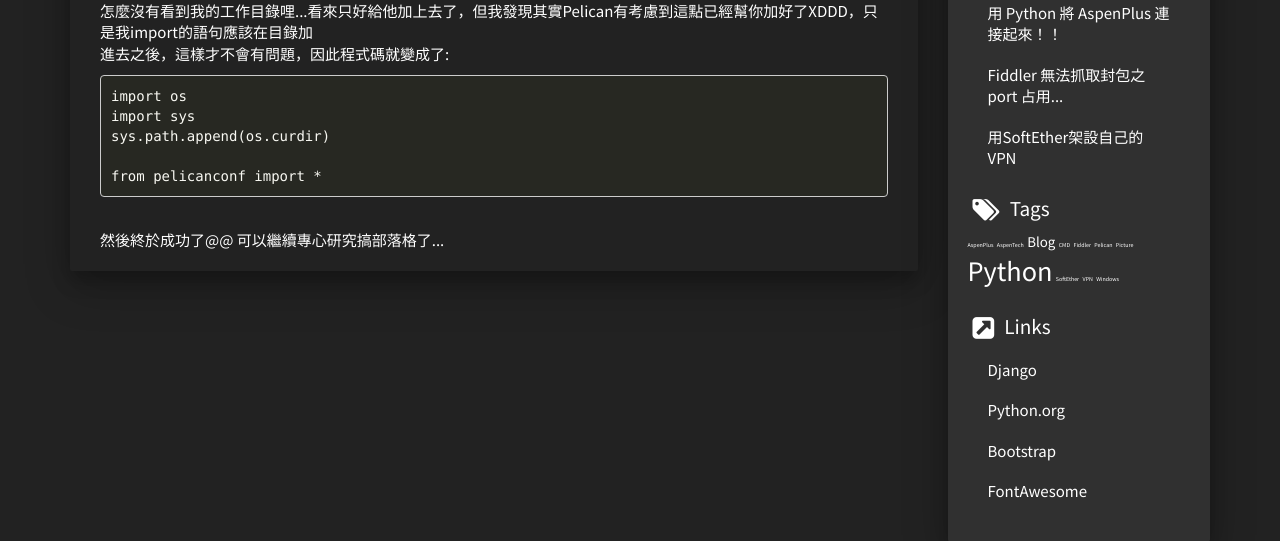
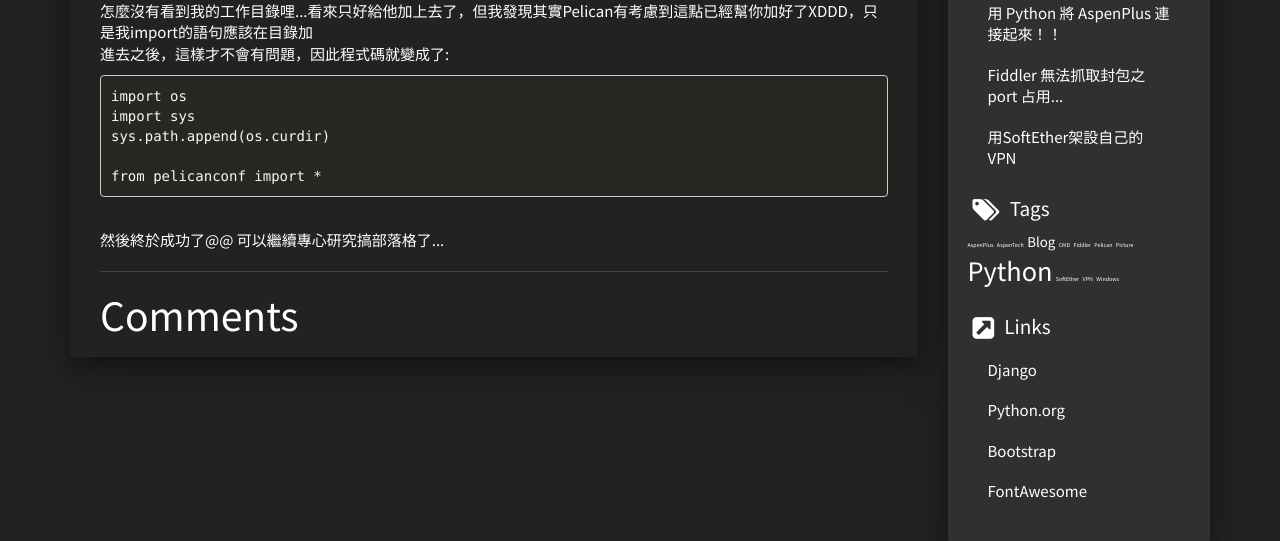
Before and after one commit to Shen-SJ/DjangoCourse_Final_myblog, a Django app: a page that uses templates/article.html in a window 1280 px wide. Shown: the part 737-1278 px from the top of the page. Run offline with Django 3.2, Linux system fonts and the light colour scheme; data comes from the database, SQL or seed files in the repository; some libraries are stand-ins or nearby versions.

Commit message:
debug disqus - decorate the comment area

```diff
--- a/templates/article.html
+++ b/templates/article.html
@@ -43,6 +43,8 @@
 
         <!-- article body -->
         {{ article.body|safe }}
+        <hr>
+        <h1>Comments</h1>
         <div id="disqus_thread"></div>
         <script>
             /**
```
